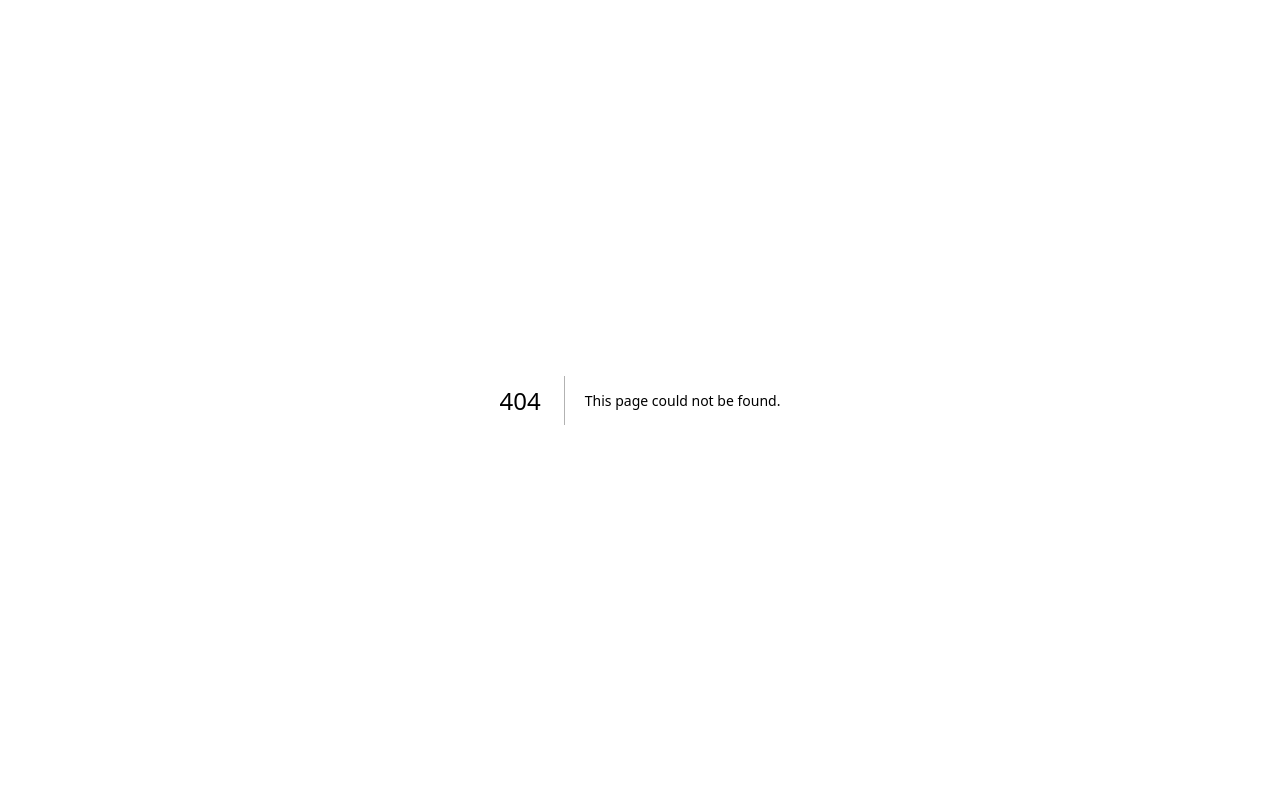
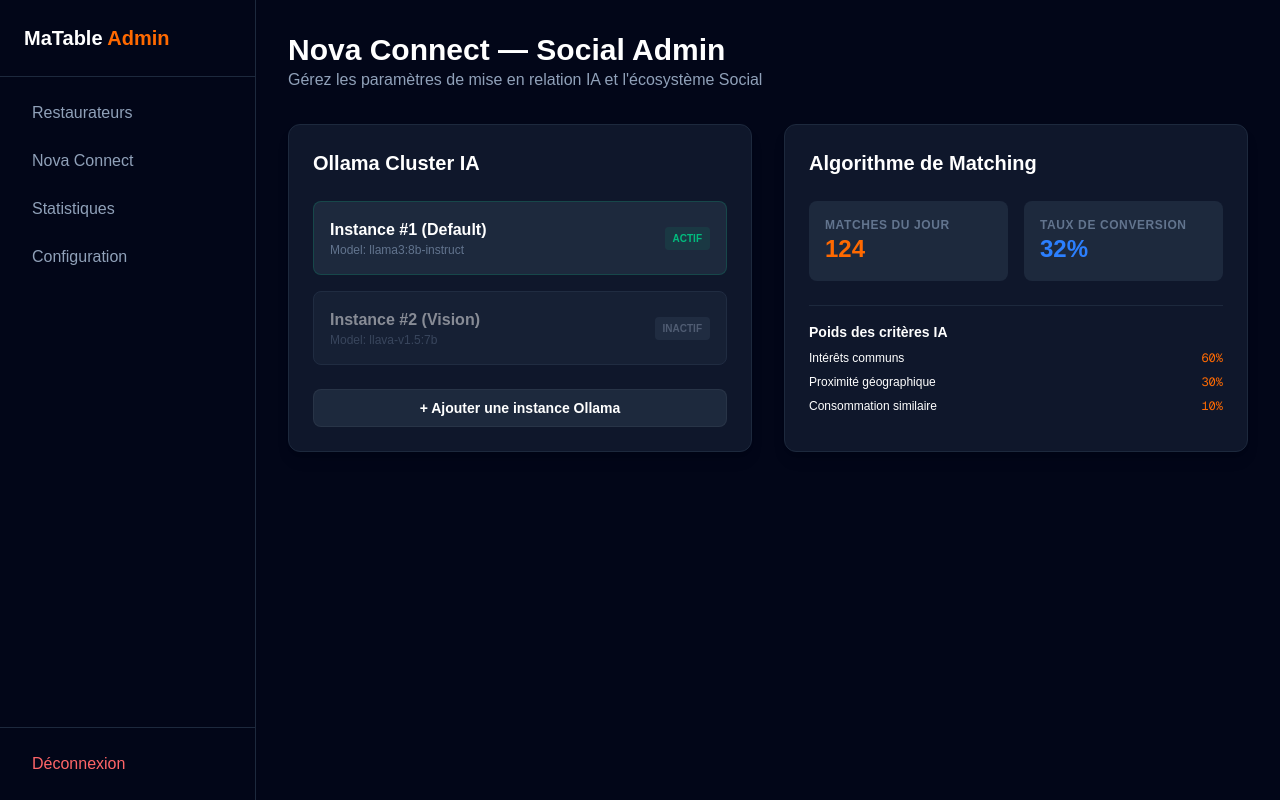
Before and after one commit to qrDOTtech1/MaTableAdmin, a Next.js app: page /dashboard/social in a window 1280 px wide. Before the commit this address had no page. Built offline with nearby package versions, Linux system fonts and the light colour scheme; no server answers.

Commit message:
feat(admin): add Nova Connect admin section and update sidebar

```diff
--- a/src/app/dashboard/layout.tsx
+++ b/src/app/dashboard/layout.tsx
@@ -16,6 +16,7 @@ export default function DashboardLayout({
 
         <nav className="flex-1 p-4 space-y-2">
           <Link href="/dashboard" className="block px-4 py-2 rounded-lg text-slate-400 hover:bg-slate-900 transition-colors">Restaurateurs</Link>
+          <Link href="/dashboard/social" className="block px-4 py-2 rounded-lg text-slate-400 hover:bg-slate-900 transition-colors">Nova Connect</Link>
           <Link href="/dashboard/stats" className="block px-4 py-2 rounded-lg text-slate-400 hover:bg-slate-900 transition-colors">Statistiques</Link>
           <Link href="/dashboard/settings" className="block px-4 py-2 rounded-lg text-slate-400 hover:bg-slate-900 transition-colors">Configuration</Link>
         </nav>
--- /dev/null
+++ b/src/app/dashboard/social/page.tsx
@@ -0,0 +1,68 @@
+export const dynamic = "force-dynamic";
+
+export default function SocialAdminPage() {
+  return (
+    <div className="p-8 space-y-8">
+      <div>
+        <h1 className="text-3xl font-bold text-white">Nova Connect — Social Admin</h1>
+        <p className="text-slate-400">Gérez les paramètres de mise en relation IA et l'écosystème Social</p>
+      </div>
+
+      <div className="grid grid-cols-1 md:grid-cols-2 gap-8">
+        {/* Ollama Cluster Config */}
+        <div className="bg-slate-900 border border-slate-800 p-6 rounded-xl shadow-lg space-y-6">
+          <h2 className="text-xl font-bold">Ollama Cluster IA</h2>
+          <div className="space-y-4">
+            <div className="p-4 bg-slate-800 rounded-lg flex items-center justify-between border border-emerald-500/20">
+              <div>
+                <p className="font-bold">Instance #1 (Default)</p>
+                <p className="text-xs text-slate-500">Model: llama3:8b-instruct</p>
+              </div>
+              <span className="px-2 py-1 bg-emerald-500/10 text-emerald-500 text-[10px] font-bold rounded">ACTIF</span>
+            </div>
+            <div className="p-4 bg-slate-800 rounded-lg flex items-center justify-between opacity-50 border border-slate-700">
+              <div>
+                <p className="font-bold">Instance #2 (Vision)</p>
+                <p className="text-xs text-slate-500">Model: llava-v1.5:7b</p>
+              </div>
+              <span className="px-2 py-1 bg-slate-700 text-slate-400 text-[10px] font-bold rounded">INACTIF</span>
+            </div>
+          </div>
+          <button className="w-full py-2 bg-slate-800 hover:bg-slate-700 border border-white/5 rounded-lg text-sm font-bold transition-all">
+            + Ajouter une instance Ollama
+          </button>
+        </div>
+
+        {/* Matching Algorithm Stats */}
+        <div className="bg-slate-900 border border-slate-800 p-6 rounded-xl shadow-lg space-y-6">
+          <h2 className="text-xl font-bold">Algorithme de Matching</h2>
+          <div className="grid grid-cols-2 gap-4">
+            <div className="p-4 bg-slate-800 rounded-lg">
+              <p className="text-xs text-slate-500 uppercase font-bold tracking-wider">Matches du jour</p>
+              <p className="text-2xl font-black text-orange-500">124</p>
+            </div>
+            <div className="p-4 bg-slate-800 rounded-lg">
+              <p className="text-xs text-slate-500 uppercase font-bold tracking-wider">Taux de conversion</p>
+              <p className="text-2xl font-black text-blue-500">32%</p>
+            </div>
+          </div>
+          <div className="space-y-2 pt-4 border-t border-slate-800">
+            <p className="text-sm font-bold">Poids des critères IA</p>
+            <div className="flex items-center gap-4 text-xs">
+              <span className="flex-1">Intérêts communs</span>
+              <span className="font-mono text-orange-500">60%</span>
+            </div>
+            <div className="flex items-center gap-4 text-xs">
+              <span className="flex-1">Proximité géographique</span>
+              <span className="font-mono text-orange-500">30%</span>
+            </div>
+            <div className="flex items-center gap-4 text-xs">
+              <span className="flex-1">Consommation similaire</span>
+              <span className="font-mono text-orange-500">10%</span>
+            </div>
+          </div>
+        </div>
+      </div>
+    </div>
+  );
+}
```
Also changed, not shown: 1 other file (tests, documents, lock files or other folders).
